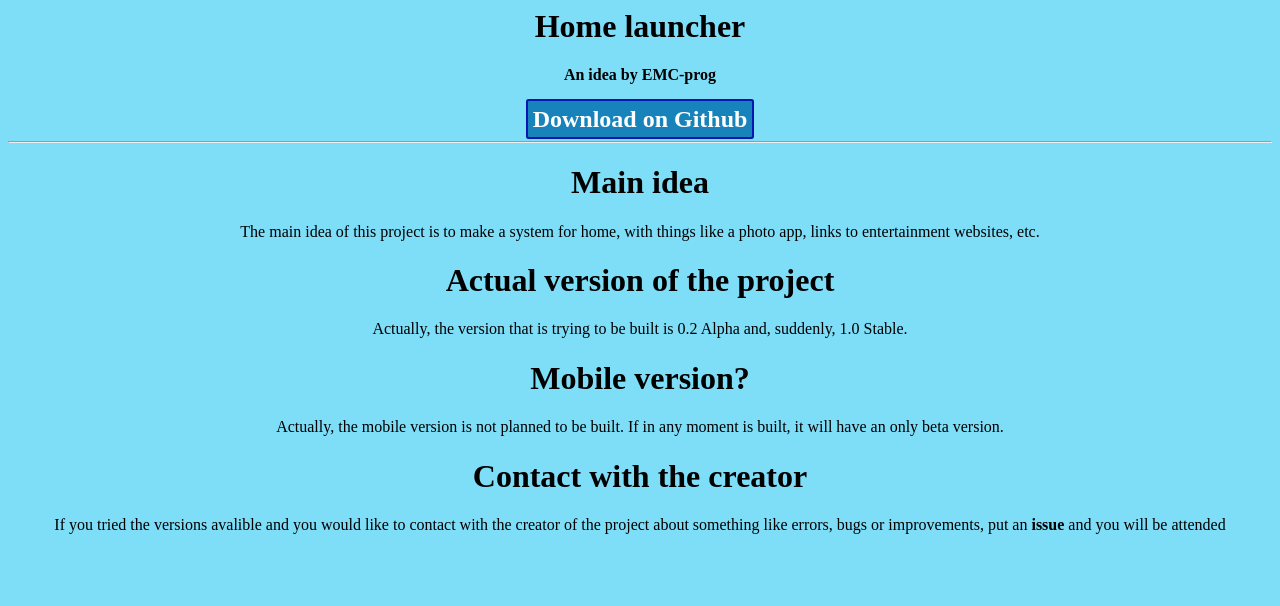
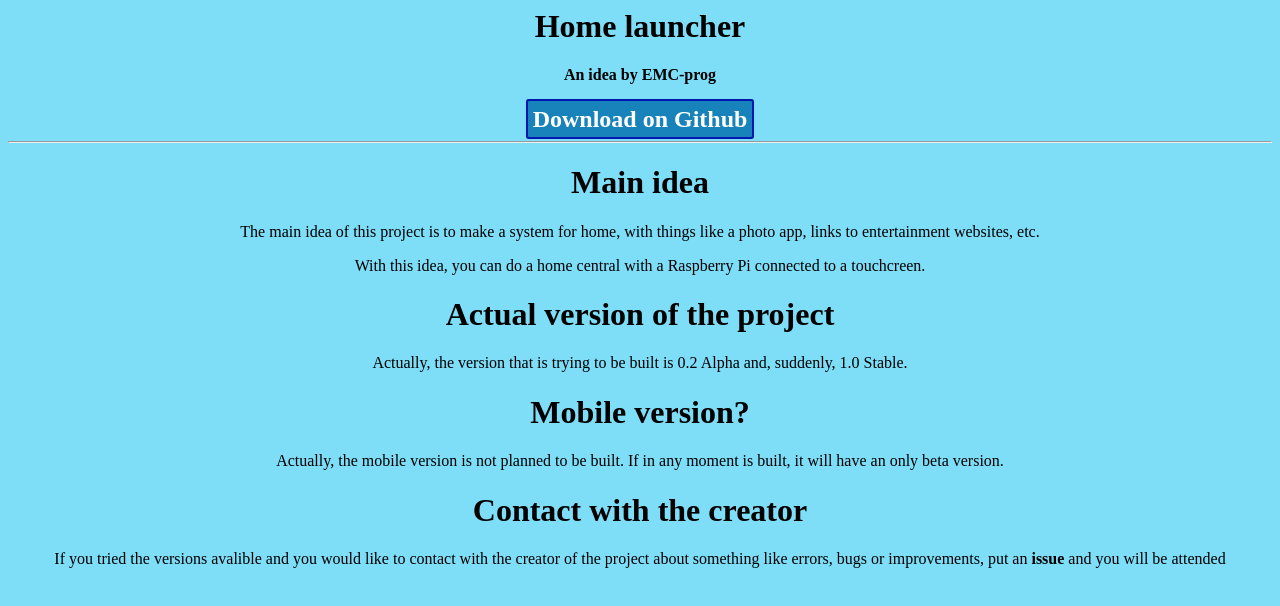
Before and after one commit to EMC-prog/Home-launcher, a plain HTML site: page docs/index.html in a window 1280 px wide. Drawn offline with Linux system fonts and the light colour scheme.

Commit message:
Update index.html

```diff
--- a/docs/index.html
+++ b/docs/index.html
@@ -12,6 +12,7 @@
 <hr>
     <h1>Main idea</h1>
     <p>The main idea of this project is to make a system for home, with things like a photo app, links to entertainment websites, etc.</p>
+    <p>With this idea, you can do a home central with a Raspberry Pi connected to a touchcreen.</p>
     <h1>Actual version of the project</h1>
     <p>Actually, the version that is trying to be built is 0.2 Alpha and, suddenly, 1.0 Stable.<p>
     <h1>Mobile version?</h1>
```
